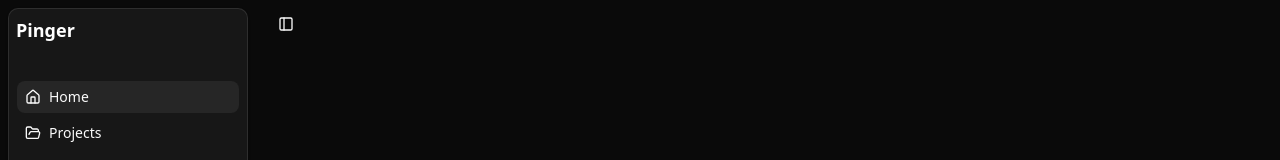
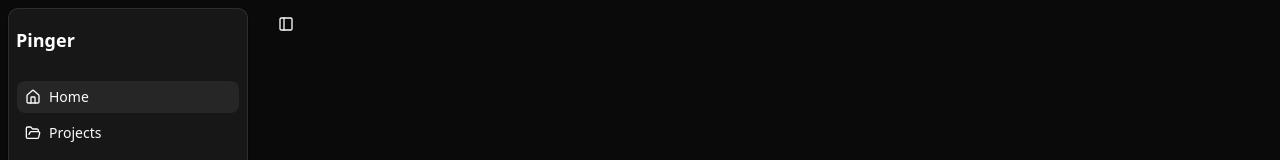
Before and after one commit to Santonastaso/pinger_website, a React (Vite) app: page / in a window 1280 px wide. Shown: the top 160 px of the page. Built offline with nearby package versions, Linux system fonts and the light colour scheme.

Commit message:
Align Pinger logo horizontally with navigation button
- Add flex items-center and h-12 to match header height
- Logo and nav button now aligned on same horizontal line
- Consistent vertical positioning

```diff
--- a/src/components/Layout.tsx
+++ b/src/components/Layout.tsx
@@ -15,7 +15,7 @@ const Error = ({ error }: { error: Error }) => (
 export const Layout = ({ children }: { children: ReactNode }) => (
   <>
     {/* Fixed Pinger Logo */}
-    <div className="fixed top-4 left-4 z-50">
+    <div className="fixed top-4 left-4 z-50 flex items-center h-12">
       <span className="text-lg font-semibold text-white">Pinger</span>
     </div>
 
```
